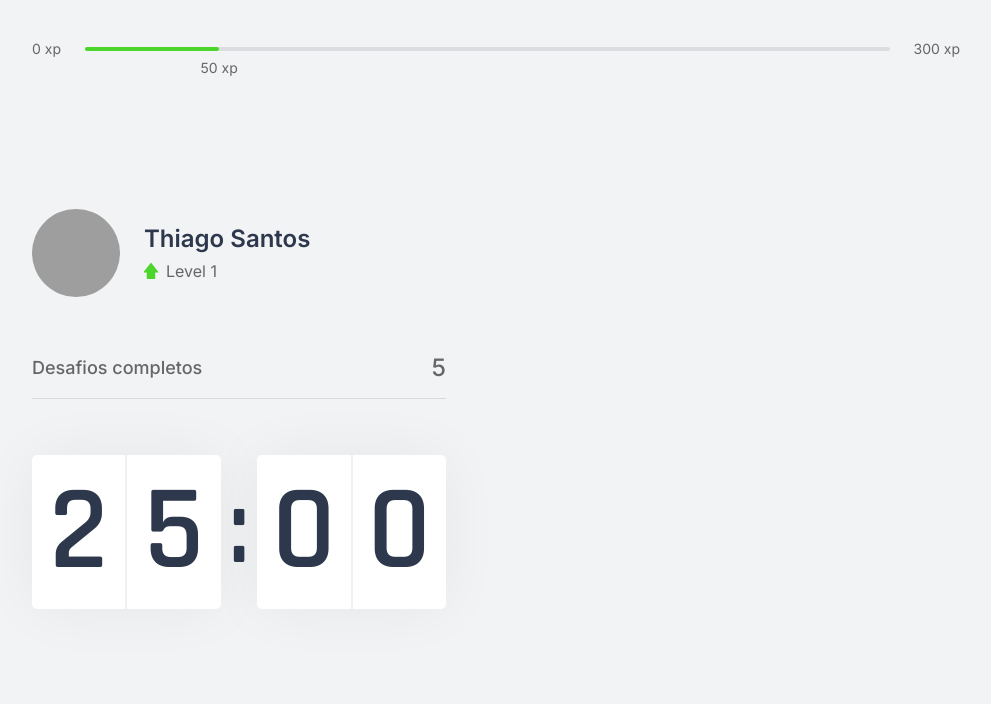
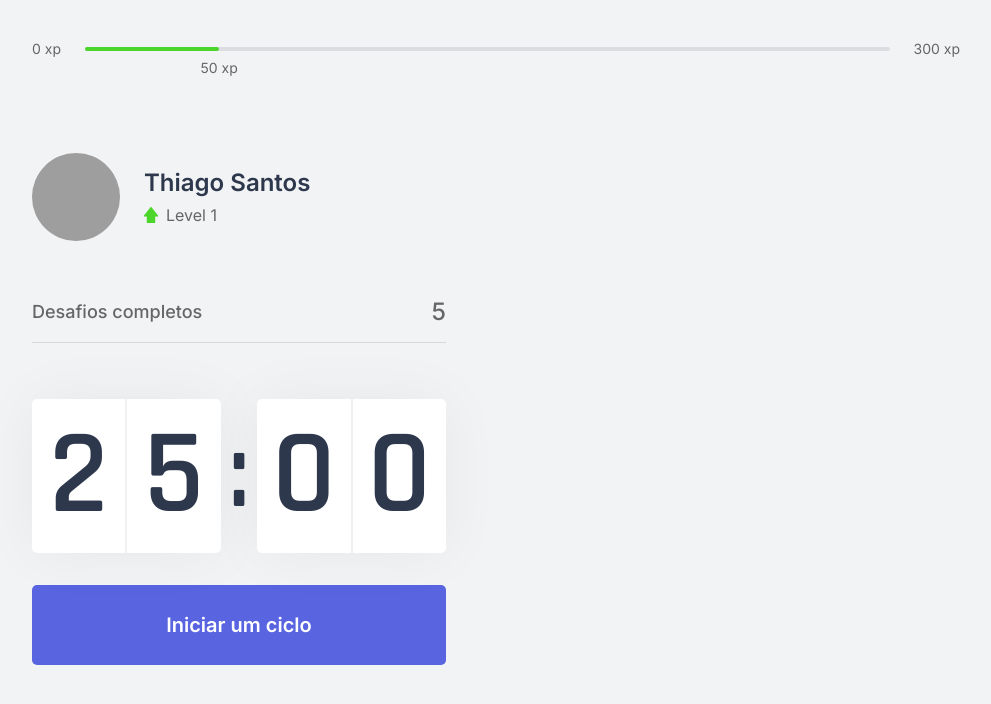
Before and after one commit to userthiago/move.it, a Next.js app: page / in a window 1280 px wide. Shown: the top 704 px of the page, without its empty margins (144-1135 px from the left). Built offline with nearby package versions, Linux system fonts and the light colour scheme; grey boxes are pictures that could not be loaded.

Commit message:
feat: Componente Button.

```diff
--- a/src/components/Button/index.ts
+++ b/src/components/Button/index.ts
@@ -1,7 +1,26 @@
 import styled from "styled-components";
+import { pixelToRem } from "../../helpers/styleUtils";
 
 const Button = styled.button`
-  margin-top: 40px;
+  display: flex;
+  align-items: center;
+  justify-content: center;
+
+  background: var(--blue);
+  width: 100%;
+  height: ${pixelToRem(80)}rem;
+  margin-top: ${pixelToRem(32)}rem;
+  border: 0;
+  border-radius: 5px;
+  transition: background-color 0.2s;
+
+  color: var(--white);
+  font-size: ${pixelToRem(20)}rem;
+  font-weight: 600;
+
+  &:hover {
+    background: var(--blue-dark);
+  }
 `;
 
 export default Button;
--- a/src/components/Countdown/index.tsx
+++ b/src/components/Countdown/index.tsx
@@ -1,10 +1,12 @@
 import React from 'react';
+import Button from '../Button';
 
 import { Container } from './styles';
 
 const Countdown: React.FC = () => {
   return (
     <Container>
+      <div className="countdown__timer-container">
         <div>
           <span>2</span>
           <span>5</span>
@@ -14,6 +16,9 @@ const Countdown: React.FC = () => {
           <span>0</span>
           <span>0</span>
         </div>
+      </div>
+
+      <Button type="button">Iniciar um ciclo</Button>
     </Container>
   );
 }
--- a/src/components/Countdown/styles.ts
+++ b/src/components/Countdown/styles.ts
@@ -2,12 +2,14 @@ import styled from 'styled-components';
 import { pixelToRem } from '../../helpers/styleUtils';
 
 export const Container = styled.div`
-  display: flex;
-  align-items: center;
-
   color: var(--title);
   font-family: 'Rajdhani';
   font-weight: 600;
+
+  .countdown {
+    &__timer-container {
+      display: flex;
+      align-items: center;
 
       > div {
         flex: 1;
@@ -40,4 +42,6 @@ export const Container = styled.div`
         font-size: ${pixelToRem(104)}rem;
         margin: 0 ${pixelToRem(8)}rem;
       }
+    }
+  }
 `;
--- a/src/pages/_document.tsx
+++ b/src/pages/_document.tsx
@@ -5,7 +5,7 @@ export default class MyDocument extends Document {
     return (
       <Html>
         <Head>
-          <title>Move.it</title>
+          <link rel="shortcut icon" href="favicon.png" type="image/png" />
           <link rel="preconnect" href="https://fonts.gstatic.com" />
           <link href="https://fonts.googleapis.com/css2?family=Inter:wght@400;500;600&family=Rajdhani:wght@600&display=swap" rel="stylesheet" />
         </Head>
--- a/src/pages/index.tsx
+++ b/src/pages/index.tsx
@@ -1,5 +1,6 @@
 import { useState } from "react";
-import Button from "../components/Button";
+import Head from 'next/head';
+
 import CompletedChallenges from "../components/CompletedChallenges";
 import Countdown from "../components/Countdown";
 import ExperienceBar from "../components/ExperienceBar";
@@ -13,6 +14,9 @@ export default function Home() {
 
   return (
     <div className={styles.container}>
+      <Head>
+        <title>Início | move.it</title>
+      </Head>
       <ExperienceBar maxExperience={maxExperience} actualExperience={experience} />
       <section>
         <div className={styles.leftContainer}>
```
Lines whose indentation alone changed are shown as unchanged.
